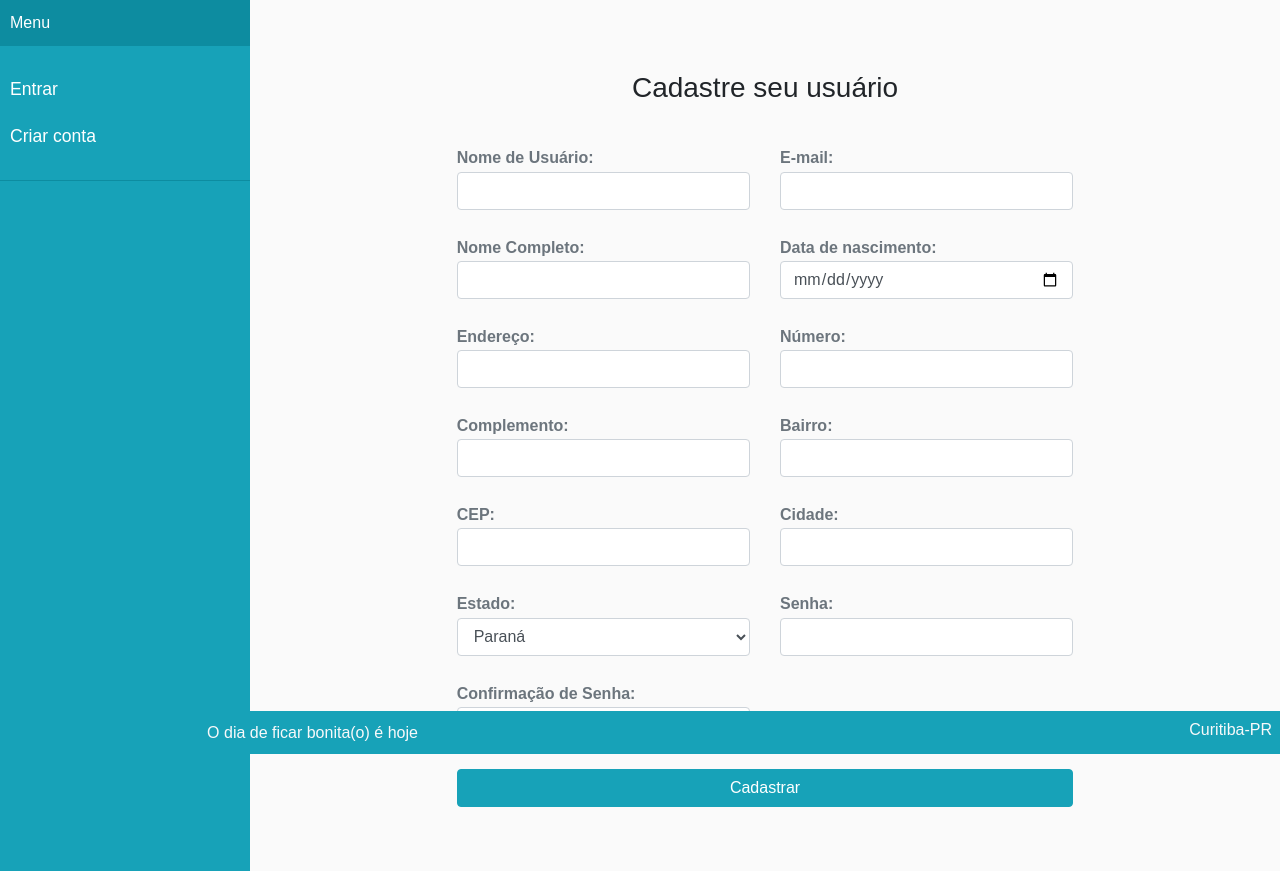
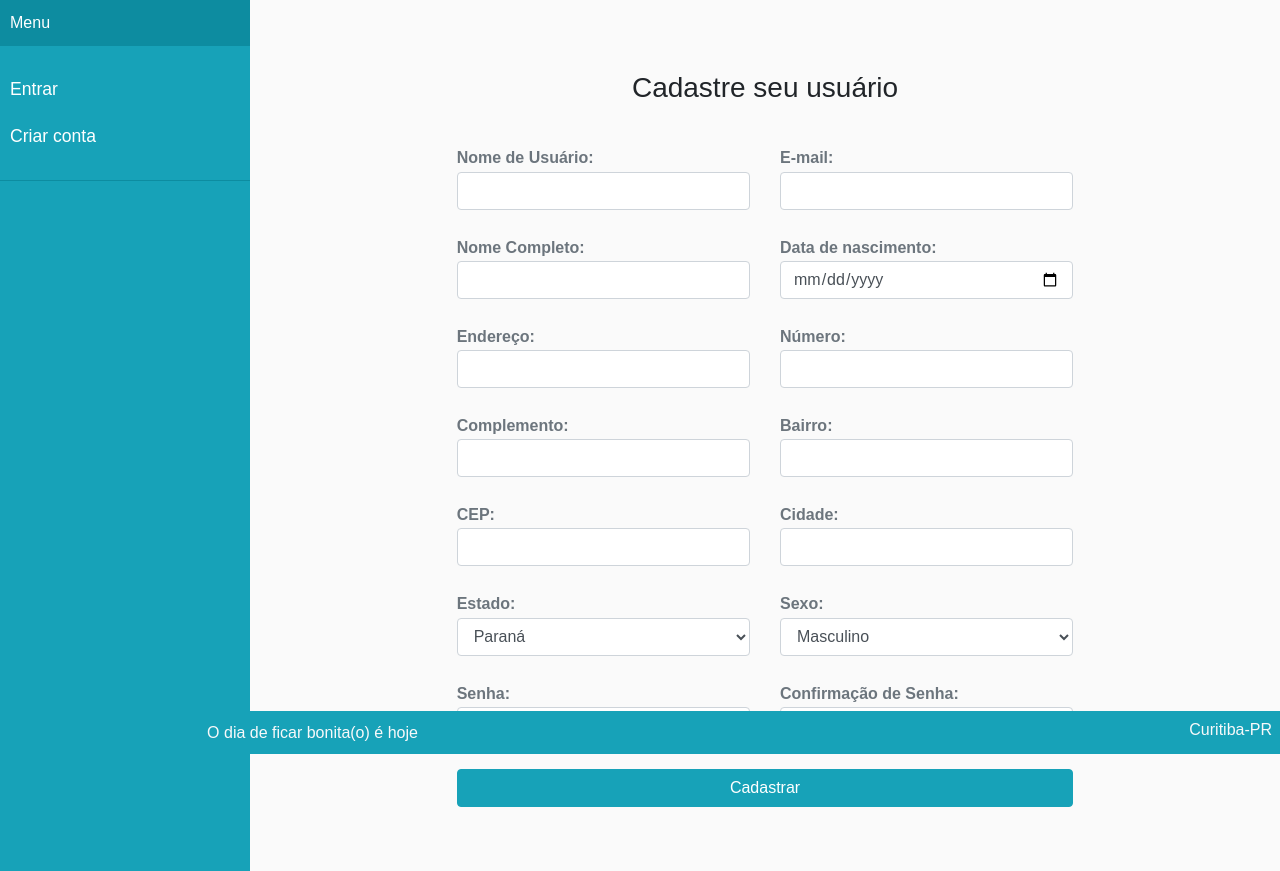
Before and after one commit to MarinoniGrande/salaoecia4, a Django app: page /cadastre-se/ in a window 1280 px wide. Shown: the part 46-917 px from the top of the page. Run offline with Django 3.2, Linux system fonts and the light colour scheme; parts of the project's set-up code (start-up, migrations or seed data) failed here and were passed over; some libraries are stand-ins or nearby versions.

Commit message:
ajustes pedidos

```diff
--- a/salaoecia/accounts/forms.py
+++ b/salaoecia/accounts/forms.py
@@ -47,8 +47,13 @@ class RegisterForm(forms.ModelForm):
     neighborhood = forms.CharField(label='Bairro')
     zip_code = forms.CharField(label='CEP')
     city = forms.CharField(label='Cidade')
-    #fx_salario = forms.CharField(label='Fx')
-    #state = forms.ChoiceField(label='Estado')
+    sexo = forms.ChoiceField(label='Sexo', choices=(
+        ('M', 'Masculino'),
+        ('F', 'Feminino'),
+        ('O', 'Outro'),))
+
+    # fx_salario = forms.CharField(label='Fx')
+    # state = forms.ChoiceField(label='Estado')
 
     def clean_birth(self):
         data = self.data['birth']
@@ -74,7 +79,7 @@ class RegisterForm(forms.ModelForm):
         user.neighborhood = self.cleaned_data.get("neighborhood")
         user.zip_code = self.cleaned_data.get("zip_code")
         user.city = self.cleaned_data.get("city")
-        #user.state = self.cleaned_data.get("state")
+        user.sexo = self.cleaned_data.get("sexo")
 
         if commit:
             user.save()
@@ -82,7 +87,7 @@ class RegisterForm(forms.ModelForm):
 
     class Meta:
         model = User
-        fields = ['username', 'email', 'name', 'birth', 'address', 'number', 'complement', 'neighborhood', 'zip_code', 'city', 'state']
+        fields = ['username', 'email', 'name', 'birth', 'address', 'number', 'complement', 'neighborhood', 'zip_code', 'city', 'state', 'sexo']
 
 
 class EditAccountForm(forms.ModelForm):
@@ -94,8 +99,10 @@ class EditAccountForm(forms.ModelForm):
     neighborhood = forms.CharField(label='Bairro')
     zip_code = forms.CharField(label='CEP')
     city = forms.CharField(label='Cidade')
-    #fx_salario = forms.ChoiceField(label='Fx')
+    sexo = forms.ChoiceField(label='Sexo')
+
+    # fx_salario = forms.ChoiceField(label='Fx')
 
     class Meta:
         model = User
-        fields = ['name', 'birth', 'email', 'name', 'address', 'number', 'complement', 'neighborhood', 'zip_code', 'city', 'fx_salario', 'state']
+        fields = ['name', 'birth', 'email', 'name', 'address', 'number', 'complement', 'neighborhood', 'zip_code', 'city', 'fx_salario', 'state', 'sexo']
--- a/salaoecia/accounts/models.py
+++ b/salaoecia/accounts/models.py
@@ -67,14 +67,16 @@ class User(AbstractBaseUser, PermissionsMixin):
 
                                   )
 
-    sexo = models.CharField(max_length=1, blank=True, null=True)
+    sexo = models.CharField('Sexo', max_length=1, default='M', null=True, choices=(
+        ('M', 'Masculino'),
+        ('F', 'Feminino'),
+        ('O', 'Outro'),)
+                            )
     cpf = models.CharField(max_length=20, blank=True, null=True)
 
     telefone = models.CharField(max_length=200, blank=True, null=True)
     tipo_telefone = models.CharField(max_length=15, blank=True, null=True)
     confirmacao_agendamentos = models.IntegerField(null=True, blank=True)
-
-
 
     objects = UserManager()
 
--- a/salaoecia/salao/templates/salao/dash_funcionario.html
+++ b/salaoecia/salao/templates/salao/dash_funcionario.html
@@ -254,7 +254,7 @@
         function diasNoMes(mes, ano) {var data = new Date(ano, mes+1, 0);return data.getDate();}
         var hoje=new Date(),mes=hoje.getMonth(),ano=hoje.getFullYear(),array_dias=[],array_valores=[];
         for(var i=1; i<diasNoMes(mes, ano)+1;i++){array_dias.push(i);}
-        for(var c=0; c<array_dias.length; c++){function filtreDias(value){if(value === c){return value;}}var dados_retornados = data.filter(filtreDias);array_valores.push(dados_retornados.length);}
+        for(var c=0; c<array_dias.length; c++){function filtreDias(value){if(value === c + 1){return value;}}var dados_retornados = data.filter(filtreDias);array_valores.push(dados_retornados.length);}
         option = {
             title: [{
                 text: 'Agendamentos por Dia:'
--- a/salaoecia/salao/views.py
+++ b/salaoecia/salao/views.py
@@ -540,7 +540,7 @@ class DashboardView(View):
             template_name = 'salao/dash_funcionario.html'
             informacoes = {
                 'agendamentos_hoje': list(salao.models.Agendamento.objects.all().filter(data=timezone.now().date()).order_by('id')),
-                'agendamentos_mes': list(salao.models.Agendamento.objects.all().filter(data__gte=timezone.now().date().replace(day=1)).order_by('id')),
+                'agendamentos_mes': list(salao.models.Agendamento.objects.all().filter(data__gte=timezone.now().date().replace(day=1)).order_by('data')),
                 'agendamentos_prestador': list(salao.models.Agendamento.objects.values('funcionario__name').filter(is_pago=True).annotate(qtd=Count('funcionario__name')).order_by('-qtd')),
                 'agendamentos_sexo': list(salao.models.Agendamento.objects.values('cliente__sexo').filter(is_pago=True).annotate(qtd=Count('cliente__sexo')).order_by('-qtd')),
                 'agendamentos_faixa_etaria': list(salao.models.Agendamento.objects.values('cliente__birth').filter(is_pago=True).annotate(qtd=Count('cliente__birth')).order_by('-qtd')),
@@ -579,9 +579,9 @@ class RelatorioAgendamentos(View):
         if not self.request.user.is_staff:
             return HttpResponseRedirect(reverse("salao.agendamento"))
 
-        template_name = 'salao/relatorio_agendamento.html'
+        template_name = 'salao/relatorio_agendamentos.html'
         context = {
-            'dados': list(salaoecia.accounts.models.User.objects.values('nome', 'sexo', 'email', 'birth', 'telefone').order_by('nome'))
+            'dados': list(salaoecia.accounts.models.User.objects.values('name', 'sexo', 'email', 'birth', 'telefone').order_by('name'))
         }
         return render(self.request, template_name, context=context)
 
```
Also changed, not shown: salaoecia/accounts/backend.py (+11 -10 lines), salaoecia/accounts/migrations/0018_auto_20201118_2149.py (added), salaoecia/accounts/migrations/0019_auto_20201118_2153.py (added).
